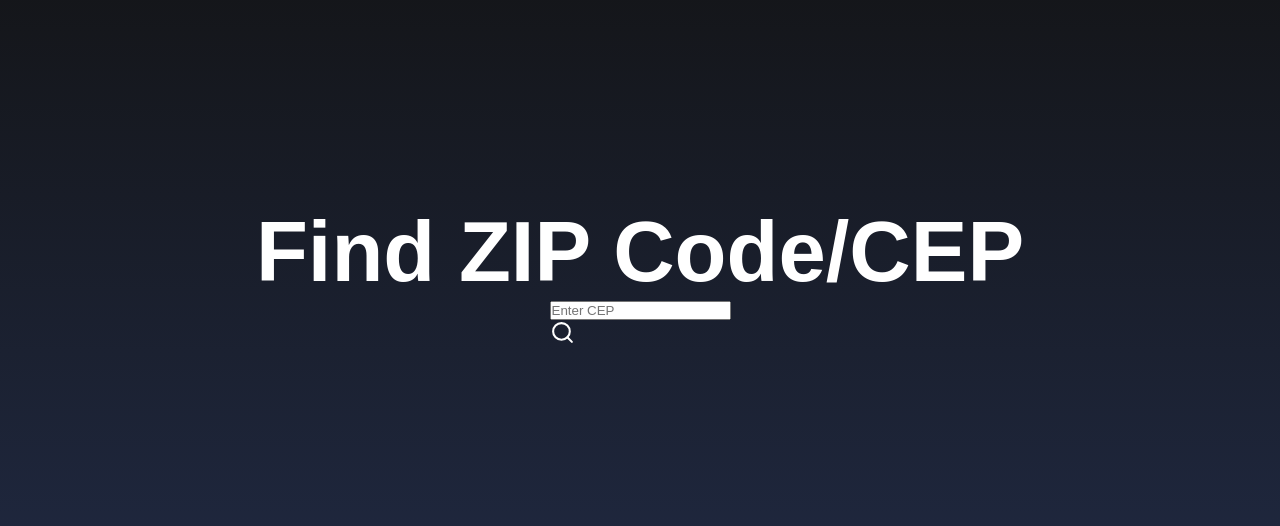
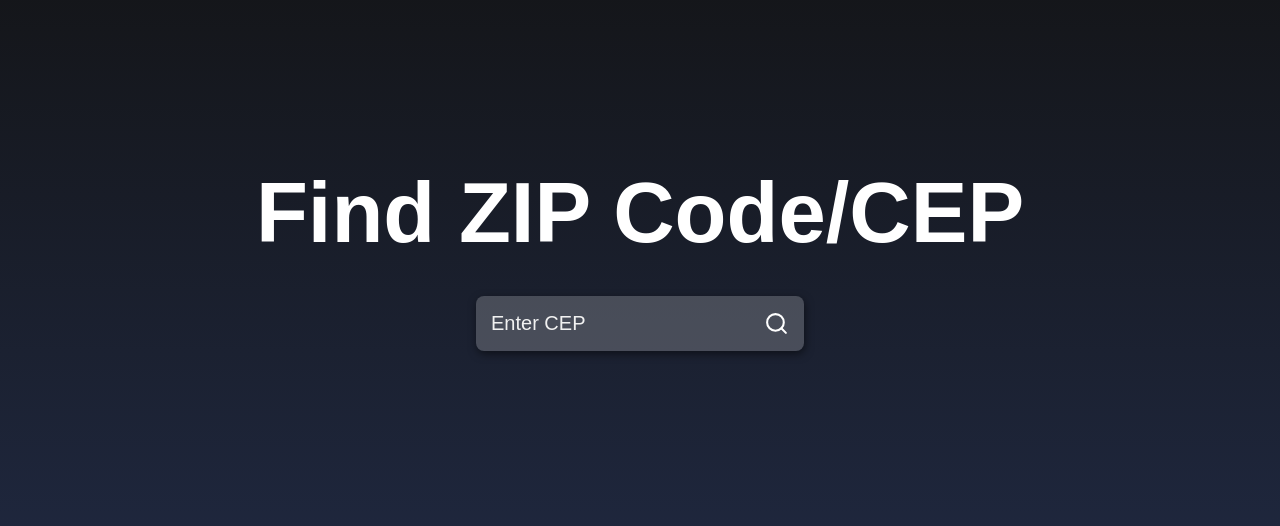
Before and after one commit to davinnye/Search-tool, a React (Create React App) app: page / in a window 1280 px wide. Shown: the part 126-652 px from the top of the page. Built offline with nearby package versions, Linux system fonts and the light colour scheme.

Commit message:
Final errors solved

```diff
--- a/src/App.js
+++ b/src/App.js
@@ -31,7 +31,7 @@ function App() {
     <div className="container">
       <h1 className='title'>Find ZIP Code/CEP</h1>
 
-      <div classname="containerInput">
+      <div className="containerInput">
         <input type="text"
         placeholder="Enter CEP"
         value={input}
```
